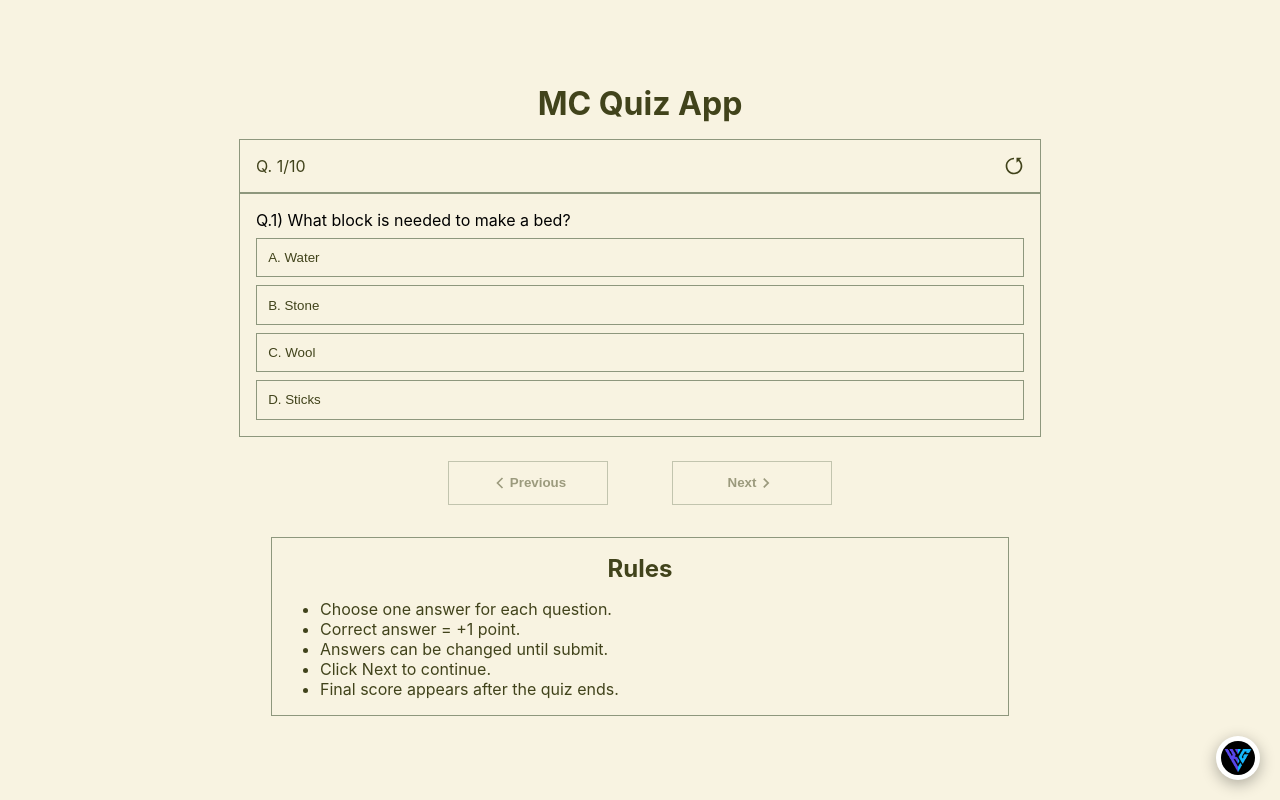
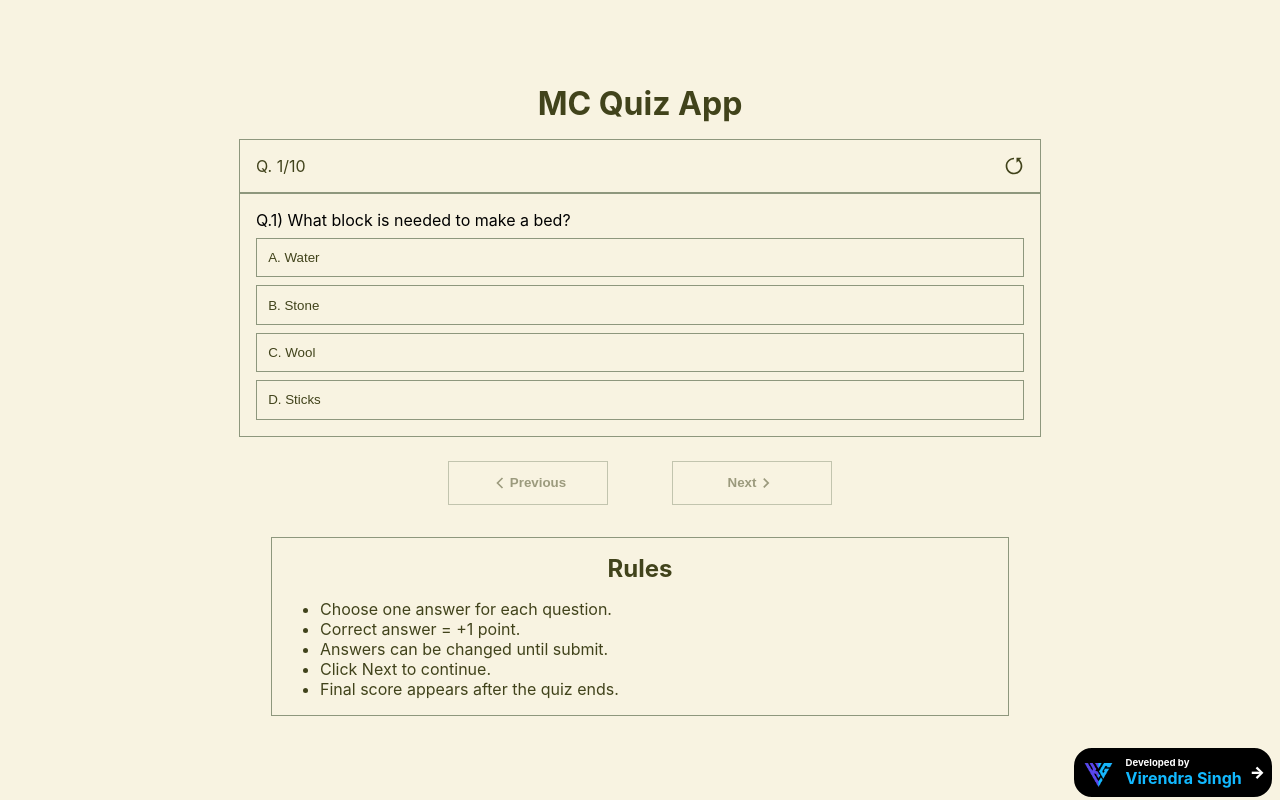
Before and after one commit to virendraxd/quiz-app-react, a React (Vite) app: page / in a window 1280 px wide. Built offline with nearby package versions, Linux system fonts and the light colour scheme.

Commit message:
redesigned portfolio btn

```diff
--- a/src/components/DeveloperInfo.jsx
+++ b/src/components/DeveloperInfo.jsx
@@ -1,17 +1,18 @@
 function DeveloperInfo() {
     return (
-        <div>
-            <a
+        <div >
+            <a className="dev-info"
                 href="https://virendraxd.github.io/"
                 target="_blank"
                 rel="noopener noreferrer"
-                className="portfolio-btn"
             >
-                <img
-                    src="/assets\favicon.jpg"
-                    alt="Portfolio"
-                    className="portfolio-btn-img"
-                />
+                <img src="/assets/favicon.jpg" alt="virendra-portfolio-logo" />
+                <div className="middle">
+                    <p>Developed by
+                        <span> Virendra Singh </span>
+                    </p>
+                    &rarr;
+                </div>
             </a>
         </div>
     )
--- a/src/index.css
+++ b/src/index.css
@@ -165,50 +165,48 @@ svg {
   width: auto;
 }
 
-.portfolio-btn {
-  position: fixed;
-  bottom: 20px;
-  right: 20px;
-
-  width: 44px;
-  height: 44px;
-
-  border-radius: 50%;
-
-  background: rgb(255, 255, 255);
-
+.dev-info {
   display: flex;
+  gap: 10px;
+  color: white;
+  background-color: #000000;
   align-items: center;
   justify-content: center;
-
-  box-shadow:
-    0 4px 15px rgba(0, 0, 0, 0.3);
-
-  transition:
-    transform 0.2s ease,
-    box-shadow 0.2s ease,
-    background 0.2s ease;
-
+  padding: 4px;
+  border: 3px solid rgb(0, 0, 0);
+  border-radius: 18px;
+  text-decoration: none;
+  position: fixed;
+  right: 0.5rem;
+  bottom: 0.2rem;
   z-index: 1000;
-
-  backdrop-filter: blur(8px);
 }
 
-.portfolio-btn:hover {
-  transform: scale(1.08);
-
-  box-shadow:
-    0 6px 18px rgba(0, 0, 0, 0.4);
-
-  background: rgba(255, 255, 255, 0.95);
+.dev-info img {
+  height: 35px;
+  object-fit: cover;
 }
 
-.portfolio-btn-img {
-  width: 34px;
-  height: 34px;
+.dev-info .middle {
+  display: flex;
+  flex-direction: row;
+  gap: 8px;
+  justify-content: center;
+  align-items: center;
+  font-weight: 900;
+}
 
-  border-radius: 50%;
-  object-fit: cover;
+.dev-info p {
+  color: white;
+  display: flex;
+  flex-direction: column;
+  font-size: 0.6em;
+  font-weight: 700;
+}
+
+.dev-info p span {
+  color: #12B9FF;
+  font-size: 1rem;
 }
 
 @media (max-width: 425px) {
@@ -225,7 +223,11 @@ svg {
     width: stretch;
   }
 
-
+  .dev-info {
+    transform: scale(0.8);
+    right: -0.8rem;
+    bottom: -0.15rem;
+  }
 }
 
 @media (max-width: 590px) {
@@ -243,4 +245,10 @@ svg {
     justify-content: center;
     gap: 1rem;
   }
+
+  .dev-info {
+    transform: scale(0.9);
+    right: -0.4rem;
+    bottom: -0.08rem;
+  }
 }
```
